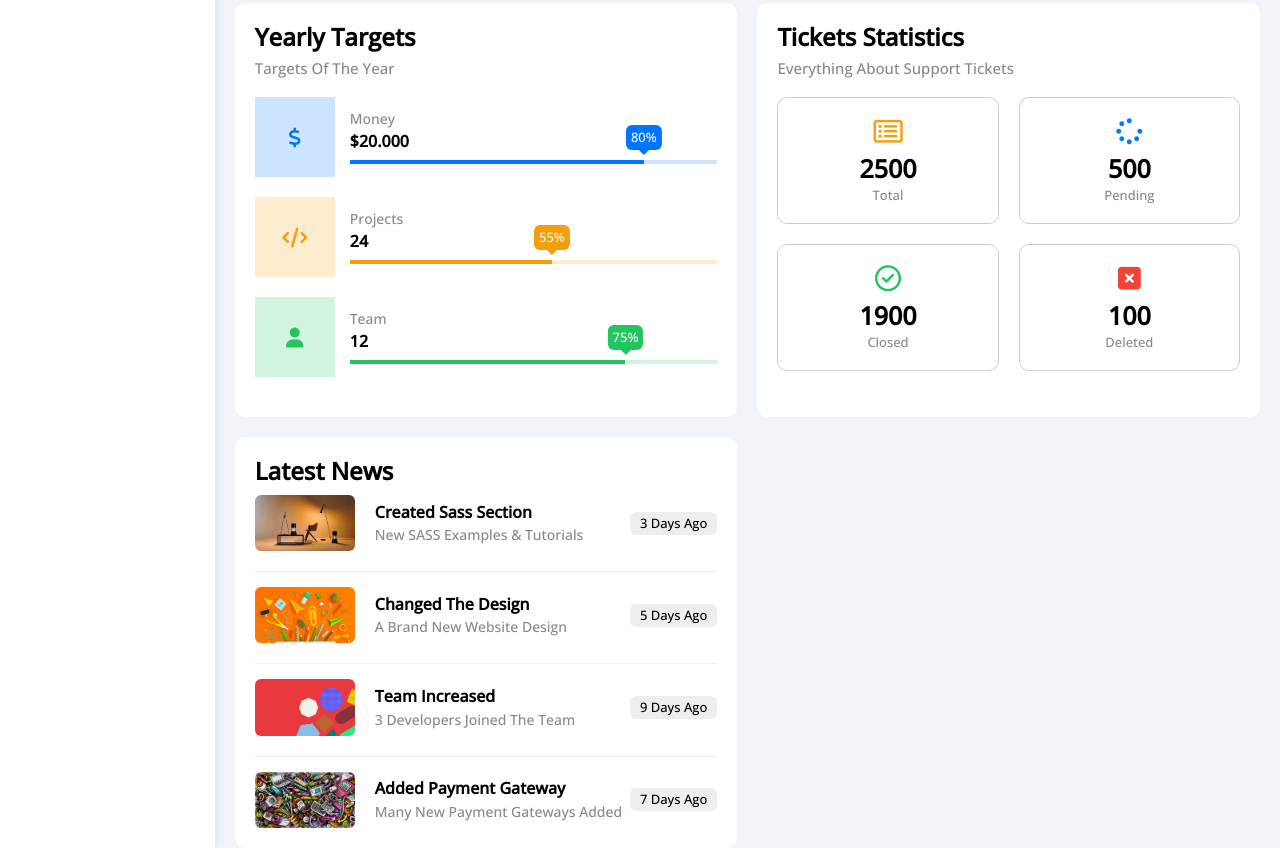
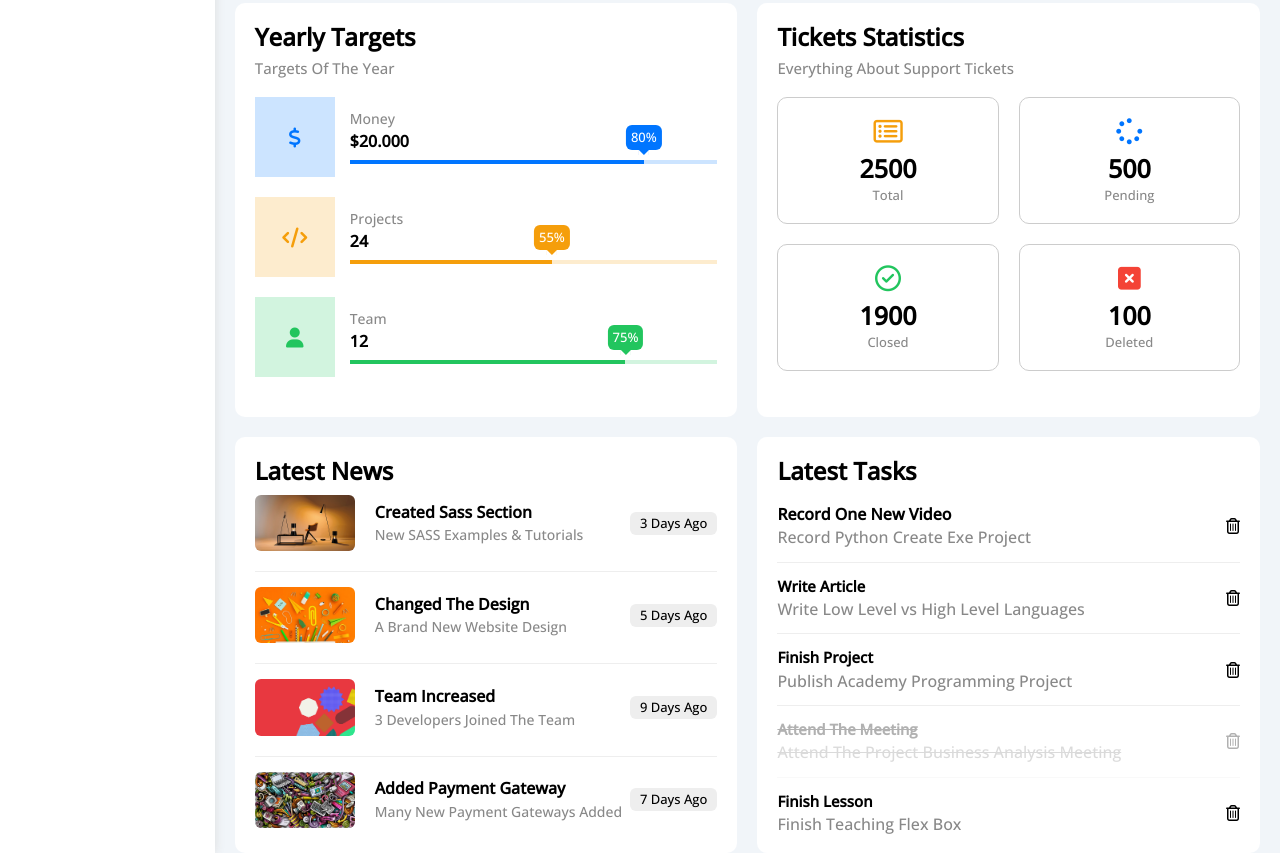
Before and after one commit to abdo2418/Template-Four, a plain HTML site: page index.html in a window 1280 px wide. Shown: the part 582-1435 px from the top of the page. Drawn offline with nearby package versions, Linux system fonts and the light colour scheme.

Commit message:
Created Tasks Widget

```diff
--- a/css/framework.css
+++ b/css/framework.css
@@ -71,6 +71,9 @@
 }
 .mt-20 {
   margin-top: 20px;
+}
+.mb-0 {
+  margin-bottom: 0;
 }
 .mb-5 {
   margin-bottom: 5px;
@@ -146,6 +149,9 @@
 .fs-15 {
   font-size: 15px;
 }
+.fs-16 {
+  font-size: 16px;
+}
 .fs-25 {
   font-size: 25px;
 }
@@ -177,4 +183,9 @@
   border-radius: 6px;
   cursor: pointer;
 }
+.widget-shape {
+  padding: 20px;
+  background-color: white;
+  border-radius: 10px;
+}
 /* End Components  */
--- a/css/master.css
+++ b/css/master.css
@@ -327,7 +327,7 @@ a {
 }
 /* End Tickets Widget  */
 /* Start Latest News Widget  */
-.latest .row:not(:last-child) {
+.latest .row:not(:last-of-type) {
   border-bottom: 1px solid #eee;
   padding-bottom: 20px;
   margin-bottom: 15px;
@@ -354,4 +354,25 @@ a {
   }
 }
 /* End Latest News Widget  */
+/* Stat Tasks Widget  */
+.tasks .row:not(:last-of-type) {
+  margin-bottom: 15px;
+  padding-bottom: 15px;
+  border-bottom: 1px solid #EEE;
+}
+.tasks .row .delete {
+  cursor: pointer;
+  transition-duration: 0.3s;
+}
+.tasks .row .delete:hover {
+  color: var(--red-color);
+}
+.tasks .done {
+  opacity: 0.3;
+}
+.tasks .done h3,
+.tasks .done p {
+  text-decoration: line-through;
+}
+/* End Tasks Widget  */
 /* End Content */
--- a/index.html
+++ b/index.html
@@ -111,7 +111,7 @@
         </div>
         <!-- End Welcome Widget -->
         <!-- Start Quick Widget -->
-        <div class="quick-draft bg-white p-20 rad-10">
+        <div class="quick-draft widget-shape">
           <h2 class="mt-0 mb-10">Quick Draft</h2>
           <p class="c-grey mt-0 mb-20 fs-15">Write A Draft For Your Ideas</p>
           <form action="" method="post">
@@ -122,7 +122,7 @@
         </div>
         <!-- End Quick Widget -->
         <!-- Start Yearly Widget -->
-        <div class="yearly bg-white p-20 rad-10">
+        <div class="yearly widget-shape">
           <h2 class="mt-0 mb-10">Yearly Targets</h2>
           <p class="c-grey mt-0 mb-20 fs-15">Targets Of The Year</p>
             <div class="row mb-20 center-flex money">
@@ -170,7 +170,7 @@
         </div>
         <!-- End Yearly Widget -->
         <!-- Start Tickets Widget -->
-        <div class="tickets bg-white p-20 rad-10">
+        <div class="tickets widget-shape">
           <h2 class="mt-0 mb-10">Tickets Statistics</h2>
           <p class="c-grey mt-0 mb-20 fs-15">Everything About Support Tickets</p>
           <div class="d-flex gap-20 txt-c f-wrap">
@@ -198,7 +198,7 @@
         </div>
         <!-- End Tickets Widget -->
         <!-- Start Latest News Widget -->
-        <div class="latest bg-white p-20 rad-10 txt-c-mobile">
+        <div class="latest widget-shape txt-c-mobile">
           <h2 class="mt-0 mb-10">Latest News</h2>
           <div class="row d-flex align-center">
             <img src="imgs/news-01.png" alt="news photo">
@@ -232,9 +232,50 @@
         </div>
       <span class="btn-shape bg-eee fs-13 d-block label">7 Days Ago</span>
     </div>
-        <!-- End Latest News Widget -->
+    </div>
+    <!-- End Latest News Widget -->
+    <!-- Start Tasks Widget -->
+    <div class="tasks widget-shape">
+      <h2 class="mt-0 mb-20">Latest Tasks</h2>
+      <div class="row between-flex">
+        <div class="info">
+          <h3 class="mt-0 mb-5 fs-16">Record One New Video</h3>
+          <p class="c-grey m-0">Record Python Create Exe Project</p>
+        </div>
+        <i class="fa-regular fa-trash-can delete"></i>
       </div>
-      <!-- End Wrapper -->
+      <div class="row between-flex">
+        <div class="info">
+          <h3 class="mt-0 mb-5 fs-15">Write Article</h3>
+          <p class="c-grey m-0">Write Low Level vs High Level Languages</p>
+        </div>
+        <i class="fa-regular fa-trash-can delete"></i>
+      </div>
+      <div class="row between-flex">
+        <div class="info">
+          <h3 class="mt-0 mb-5 fs-15">Finish Project</h3>
+          <p class="c-grey m-0">Publish Academy Programming Project</p>
+        </div>
+        <i class="fa-regular fa-trash-can delete"></i>
+      </div>
+      <div class="row between-flex done">
+        <div class="info">
+          <h3 class="mt-0 mb-5 fs-15">Attend The Meeting</h3>
+          <p class="c-grey m-0">Attend The Project Business Analysis Meeting</p>
+        </div>
+        <i class="fa-regular fa-trash-can delete"></i>
+      </div>
+      <div class="row between-flex">
+        <div class="info">
+          <h3 class="mt-0 mb-5 fs-15">Finish Lesson</h3>
+          <p class="c-grey m-0">Finish Teaching Flex Box</p>
+        </div>
+        <i class="fa-regular fa-trash-can delete"></i>
+      </div>
+    </div>
+    <!-- End Tasks Widget -->
+    </div>
+    <!-- End Wrapper -->
     </div>
     <!-- End Content -->
   </div>
```
